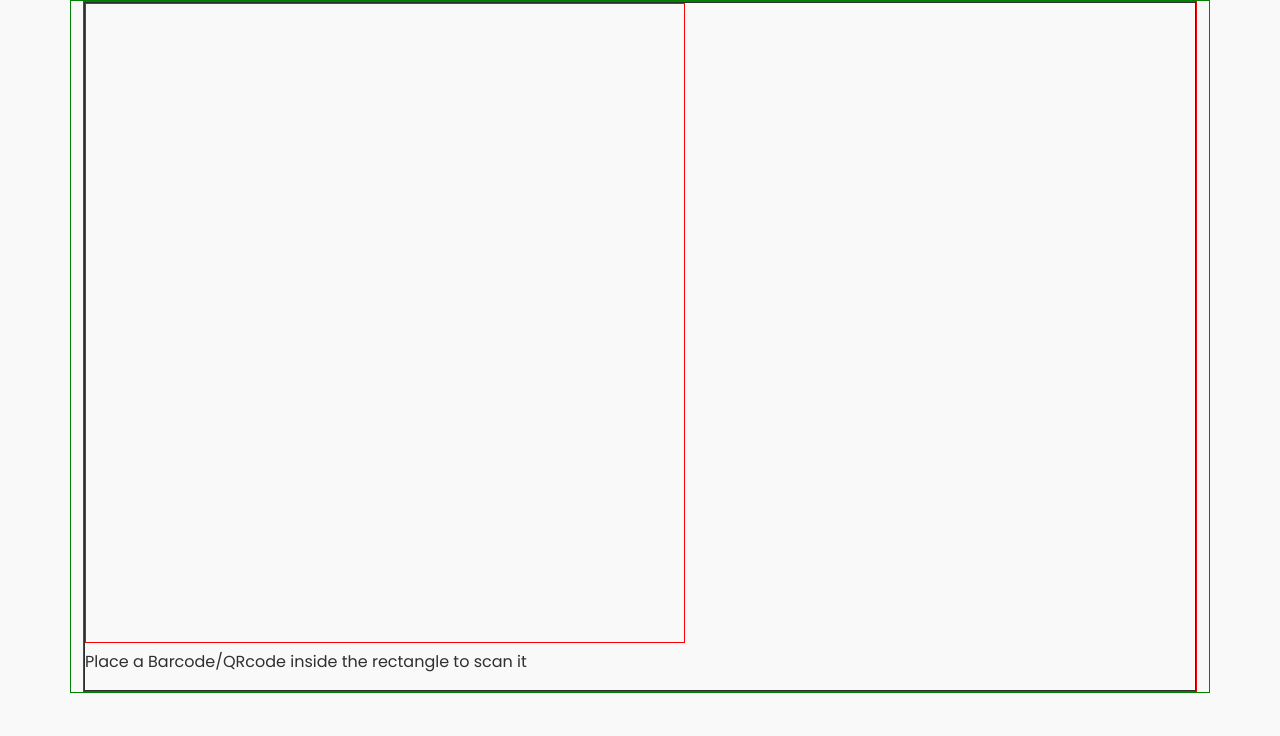
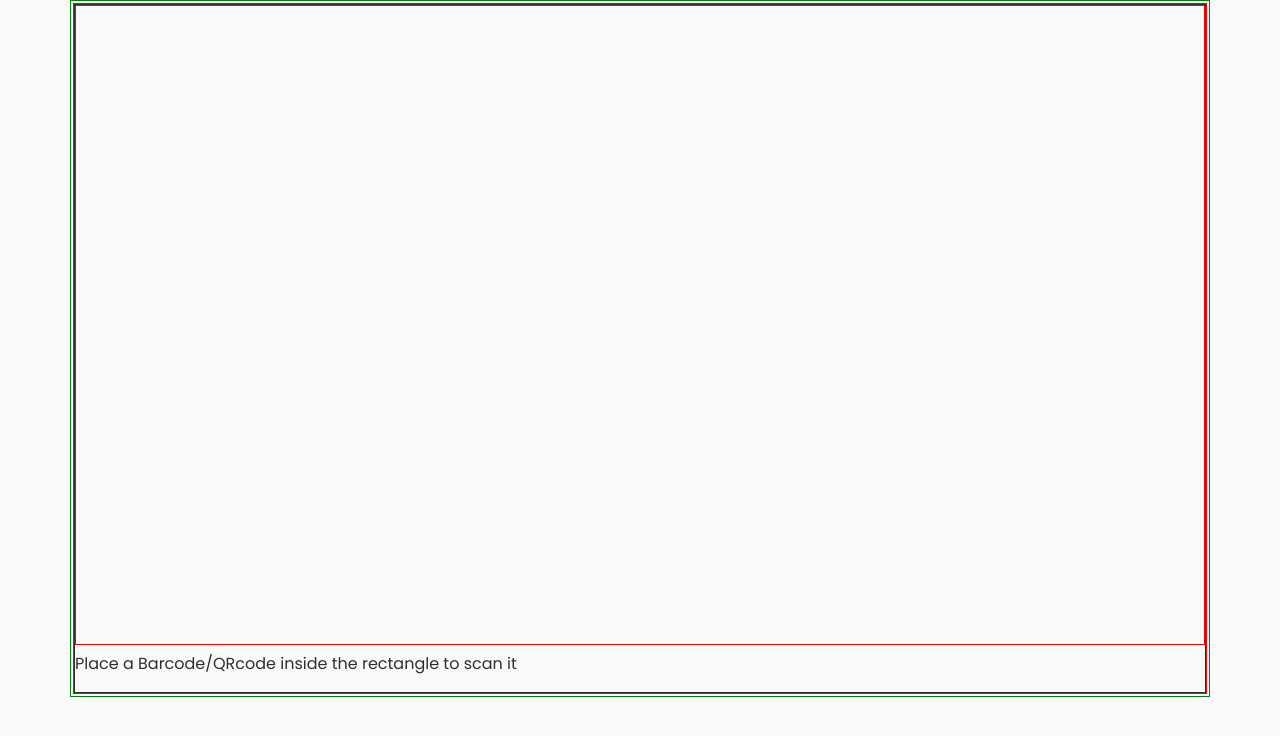
Before and after one commit to MarkRyuo/SalesInventoryManagementSystem_SIMS, a React (Vite) app in the folder client/: page /NewAssetsScanner in a window 1280 px wide. Shown: the top 736 px of the page. Built offline with nearby package versions, Linux system fonts and the light colour scheme.

Commit message:
Update: System

```diff
--- a/client/src/components/StaffPortal/AddNewAssets/NewAssetsScanner.jsx
+++ b/client/src/components/StaffPortal/AddNewAssets/NewAssetsScanner.jsx
@@ -5,10 +5,10 @@ function NewAssetsScanner() {
 
     return (
         <Container fluid className="p-0">
-            <Container fluid='md' className='' style={{ border: '1px solid green', minWidth: 380}}>
+            <Container fluid='sm' className='' style={{ border: '1px solid green', minWidth: 400, padding: 2}}>
                 <div style={{border: '1px solid red', padding: 0}}>
                     <div style={{border: '1px solid', width: 'auto'}}>
-                        <video style={{ width: '600px', height: '80vh', border: '1px solid red'}} />
+                        <video style={{ width: '100%', height: '80vh', border: '1px solid red'}} />
                         {/* Camera Here */}
                         <p className="fs-6">Place a Barcode/QRcode inside the rectangle to scan it</p>
                     </div>
```
